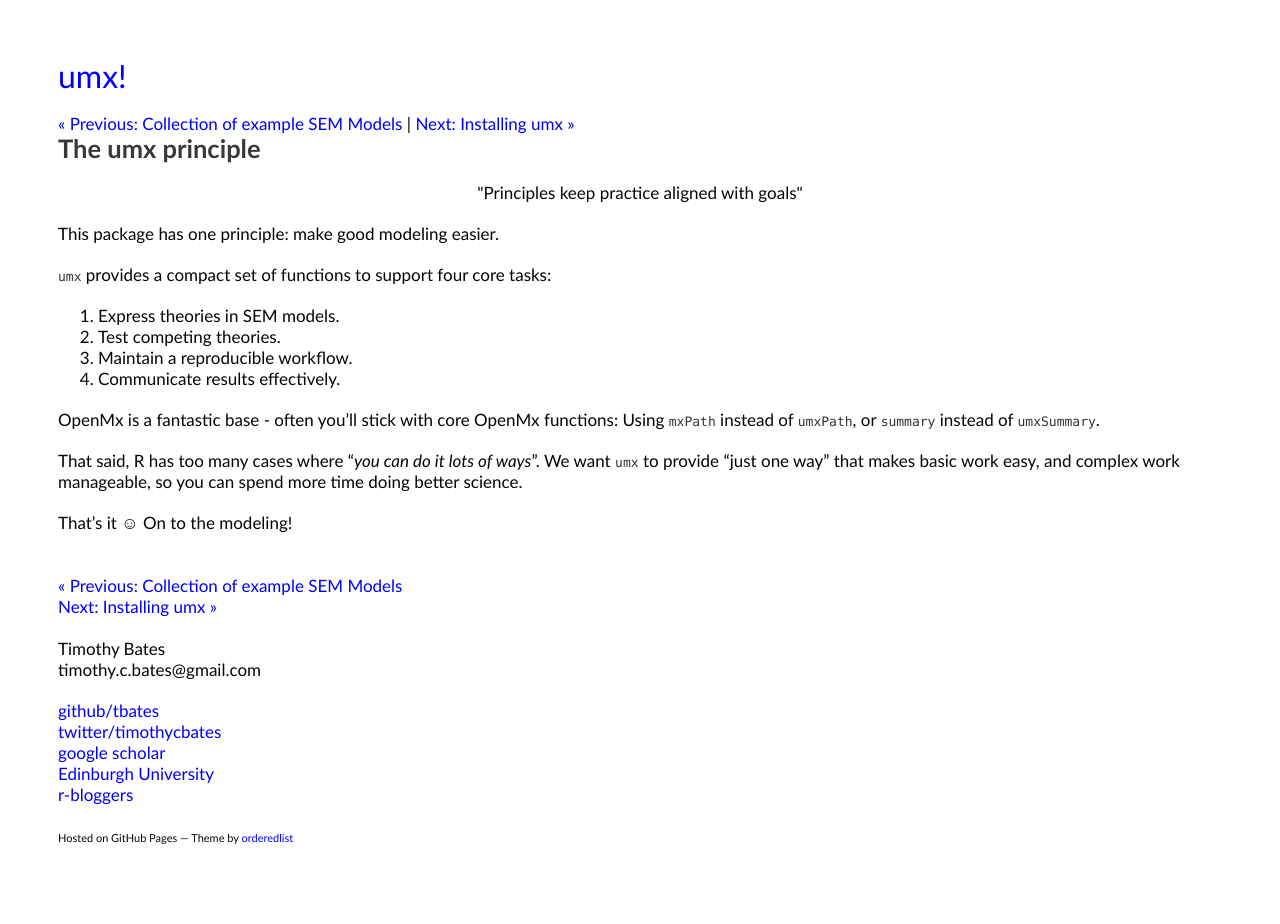
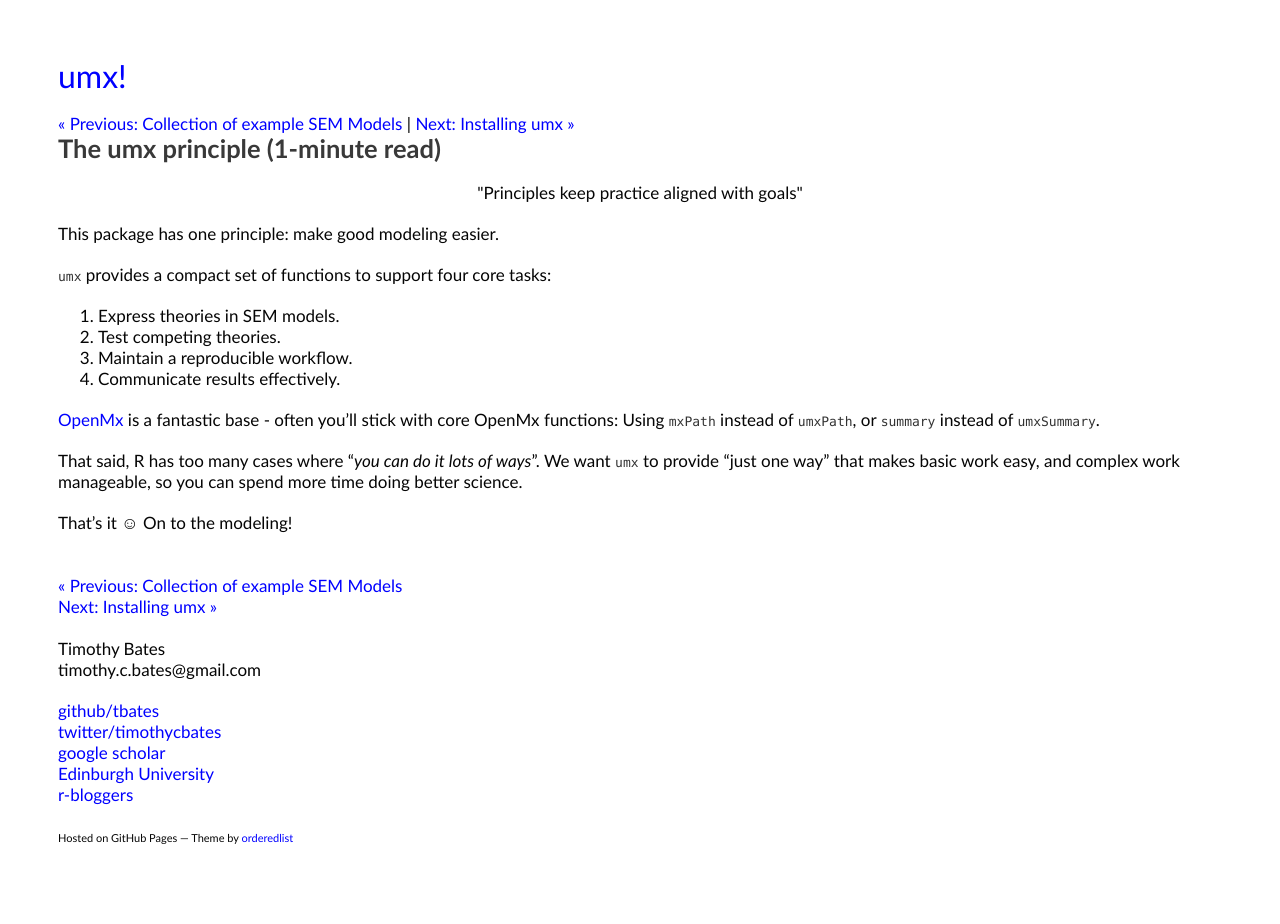
Before and after one commit to tbates/tbates.github.io, a Jekyll site: the page built from _posts/2000-12-20-base-Philosophy.markdown, in a window 1280 px wide. Built offline with Jekyll 4.4.1, drawn with Linux system fonts in a browser that asks for light colours.

Commit message:
no message

```diff
--- a/_posts/2000-12-20-base-Philosophy.markdown
+++ b/_posts/2000-12-20-base-Philosophy.markdown
@@ -1,6 +1,6 @@
 ---
 layout: post
-title: "The umx principle"
+title: "The umx principle (1-minute read)"
 date: 2000-12-20 00:00
 comments: true
 categories: basic
@@ -19,7 +19,7 @@
 3. Maintain a reproducible workflow.
 4. Communicate results effectively.
 
-OpenMx is a fantastic base - often you'll stick with core OpenMx functions: Using `mxPath` instead of `umxPath`, or `summary` instead of `umxSummary`.
+[OpenMx](http://openmx.psyc.virginia.edu) is a fantastic base - often you'll stick with core OpenMx functions: Using `mxPath` instead of `umxPath`, or `summary` instead of `umxSummary`.
 
 That said, R has too many cases where "*you can do it lots of ways*". We want `umx` to provide "just one way" that makes basic work easy, and complex work manageable, so you can spend more time doing better science.
 
```
